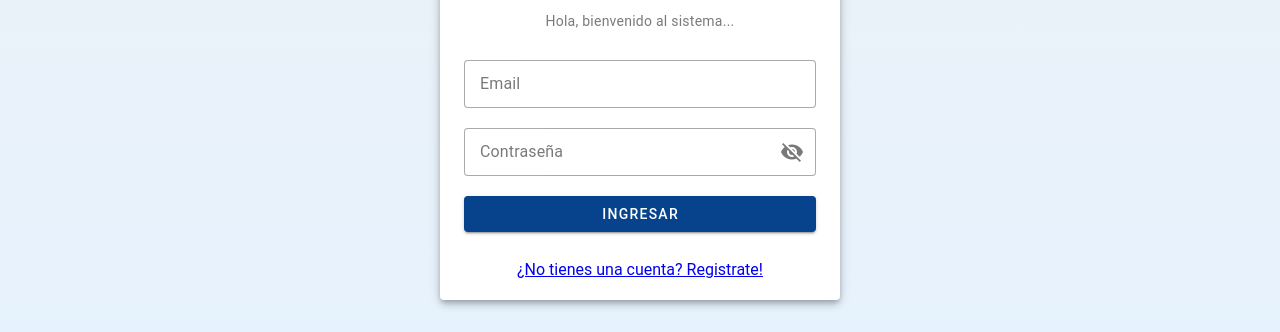
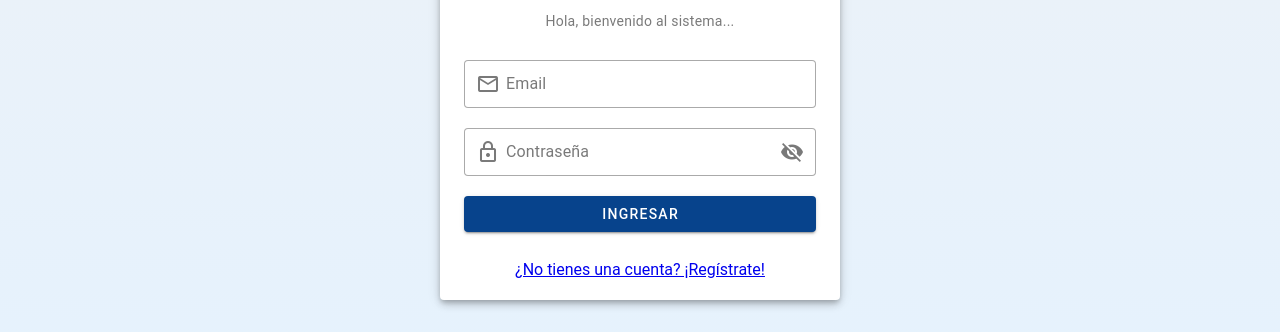
Before and after one commit to PabloAlexanderJiron/SPA_GestionDominios, a Vue app: page / in a window 1280 px wide. Shown: the part 315-647 px from the top of the page. Built offline with nearby package versions, Linux system fonts and the light colour scheme.

Commit message:
feat(LoginView): mejorar la validación de credenciales en frontend

```diff
--- a/src/views/autenticacion/LoginView.vue
+++ b/src/views/autenticacion/LoginView.vue
@@ -1,39 +1,47 @@
 <template>
-  <VContainer
-    fluid
-  >
+  <VContainer fluid>
     <VRow justify="center" align="center" style="height: 90vh;">
       <VCol cols="12" sm="7" md="5" lg="4">
-        <VCard
-          elevation="5"
-        >
+        <VCard elevation="5">
           <VCardText class="px-6 pt-8">
             <VCardTitle class="text-center text-h5">
-            Login
+              Login
             </VCardTitle>
             <VCardSubtitle class="text-center">
               Hola, bienvenido al sistema...
             </VCardSubtitle>
+
+            <!-- Formulario -->
             <VForm
               @submit.prevent="procesarFormulario"
               ref="form"
               :readonly="cargando"
-              class="mt-7">
-              <ErrorAlert
-                class="my-5"
-              />
+              class="mt-7"
+            >
+              <!-- Mensaje de error general -->
+              <ErrorAlert class="my-5" />
+
+              <!-- Campo Email -->
               <VTextField
+                v-model="campos.email"
                 type="email"
                 label="Email"
-                v-model="campos.email"
-                :rules="reglas.campoObligatorio"
-                />
+                :rules="reglas.email"
+                prepend-inner-icon="mdi-email-outline"
+                variant="outlined"
+                clearable
+              />
+
+              <!-- Campo Contraseña -->
               <TextFieldPassword
                 v-model="campos.password"
                 label="Contraseña"
+                prepend-inner-icon="mdi-lock-outline"
                 class="mt-5"
-                :rules="reglas.campoObligatorio"
+                :rules="reglas.password"
               />
+
+              <!-- Botón de ingreso -->
               <VBtn
                 class="mt-5"
                 color="primary"
@@ -41,15 +49,14 @@
                 type="submit"
                 :loading="cargando"
               >
-                Ingresar
+                INGRESAR
               </VBtn>
             </VForm>
           </VCardText>
+
           <VCardActions class="d-flex justify-center pt-0">
-            <RouterLink
-              :to="{name:'Registro'}"
-            >
-              ¿No tienes una cuenta? Registrate!
+            <RouterLink :to="{ name: 'Registro' }">
+              ¿No tienes una cuenta? ¡Regístrate!
             </RouterLink>
           </VCardActions>
         </VCard>
@@ -59,32 +66,55 @@
 </template>
 
 <script setup lang="ts">
-import ErrorAlert from '@/components/ErrorAlert.vue';
-import TextFieldPassword from '@/components/TextFieldPassword.vue';
-import { useAutenticacionStore } from '@/stores';
-import { reactive, ref } from 'vue';
-import type { VForm } from 'vuetify/components';
+import ErrorAlert from '@/components/ErrorAlert.vue'
+import TextFieldPassword from '@/components/TextFieldPassword.vue'
+import { useAutenticacionStore } from '@/stores'
+import { reactive, ref } from 'vue'
+import type { VForm } from 'vuetify/components'
 
 const autenticacionStore = useAutenticacionStore()
+
 const campos = reactive({
   email: '',
   password: ''
 })
-const form = ref<VForm | null>(null);
-const reglas = {
-  campoObligatorio: [(v:string) => !!v || 'Campo requerido']
-}
+
+const form = ref<VForm | null>(null)
 const cargando = ref(false)
 
-const procesarFormulario = async()=>{
-  const {valid} = await form.value!.validate()
+/* Reglas de validación */
+const reglas = {
+  email: [
+    (v: string) => !!v || 'El campo Email es obligatorio.',
+    (v: string) =>
+      /.+@.+\..+/.test(v) || 'Por favor ingresa un correo electrónico válido.'
+  ],
+  password: [
+    (v: string) => !!v || 'La contraseña es obligatoria.',
+    (v: string) =>
+      v.length >= 6 || 'La contraseña debe tener al menos 6 caracteres.'
+  ]
+}
+
+/* Lógica de envío */
+const procesarFormulario = async () => {
+  const { valid } = await form.value!.validate()
+  if (!valid) return
+
   cargando.value = true
-  if(valid)
+  try {
     await autenticacionStore.login(campos)
-  cargando.value = false
+  } catch (error) {
+    console.error('Error al iniciar sesión:', error)
+  } finally {
+    cargando.value = false
+  }
 }
 </script>
 
 <style scoped>
-
+.v-messages__message {
+  font-size: 0.85rem;
+  color: #c62828; /* rojo amigable para errores */
+}
 </style>
```
